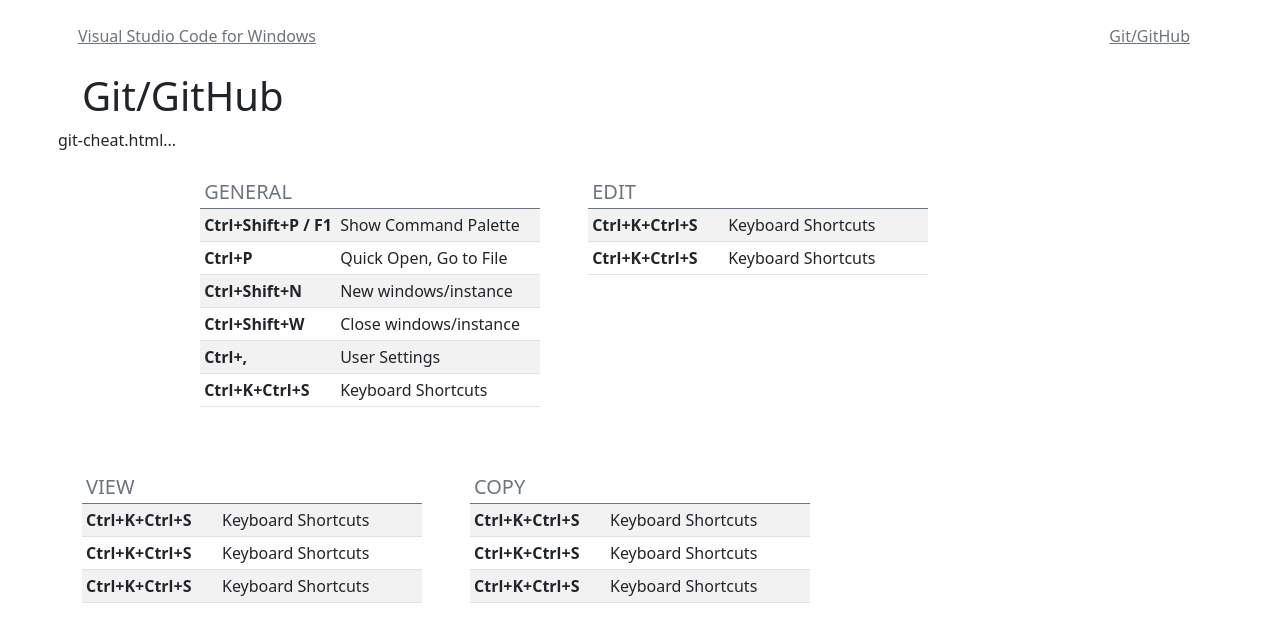
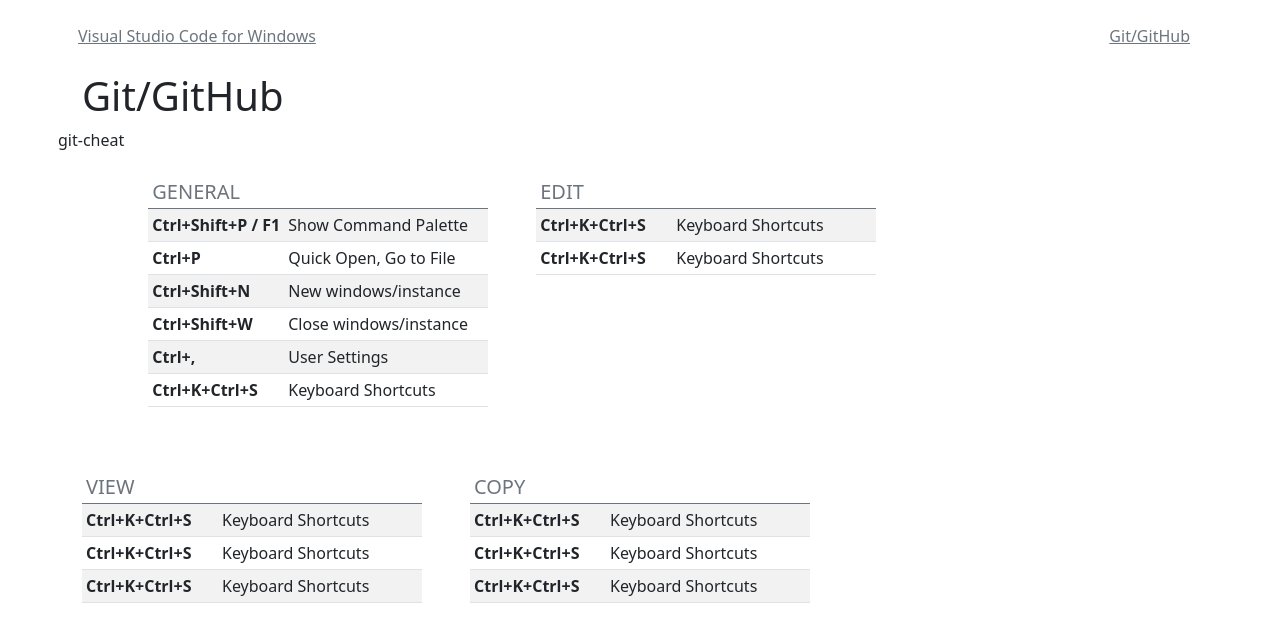
Before and after one commit to ConradoAlmeida/cheatsheets, a Jekyll site: the page built from git-cheat.html, in a window 1280 px wide. Shown: the top 642 px of the page. Built offline with Jekyll 4.4.1, drawn with Linux system fonts in a browser that asks for light colours; some of the changed lines change nothing that is shown.

Commit message:
Update git-cheat.html

```diff
--- a/git-cheat.html
+++ b/git-cheat.html
@@ -3,7 +3,7 @@
 ---
 
 <h1>Git/GitHub</h1>
-{{page.name | truncatewords: 1 }}
+{{page.name | split: "." | first }}
 
 
 
```
